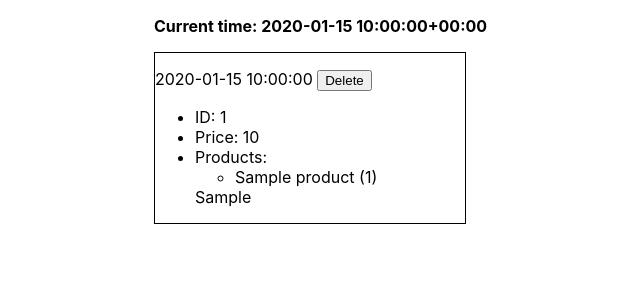
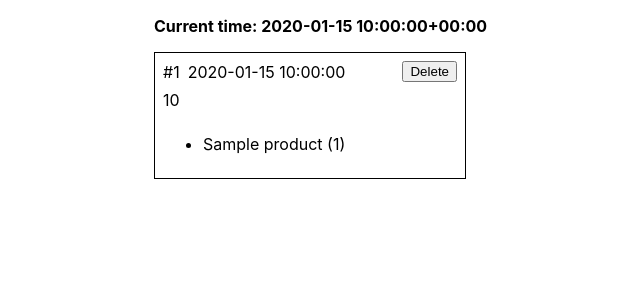
Before and after one commit to shinycore/kiosk, a Flask app: template kiosk/server/templates/browse.html.j2 in a window 1280 px wide. Shown: the top 300 px of the page, without its empty margins (10-650 px from the left). Run offline with Flask 2, Linux system fonts and the light colour scheme; the template is opened without the code that fills it: most values are stand-ins (such as "Sample title", 1, 10 or a date in 2020); parts of the project's set-up code (start-up, migrations or seed data) failed here and were passed over.

Commit message:
Set up grid for single card

```diff
--- a/kiosk/server/templates/browse.html.j2
+++ b/kiosk/server/templates/browse.html.j2
@@ -11,20 +11,15 @@
     <main>
         {% for entry in entries %}
             <section id="entry{{ entry.id }}">
-                <p>{{ entry.date }}
-                    <button onclick="del({{ entry.id }})">Delete</button>
-                </p>
-                <ul>
-                    <li>ID: {{ entry.id }}</li>
-                    <li>Price: {{ entry.price }}</li>
-                    <li>Products:
-                        <ul>
-                            {% for pid, product in entry.products %}
-                                <li>{{ product }} ({{ pid }})</li>
-                            {% endfor %}
-                        </ul>
-                        {{ entry.product_ids }}
-                    </li>
+                <span class="entry-id">#{{ entry.id }}</span>
+                <span class="entry-date">{{ entry.date }}</span>
+                <button class="entry-button" onclick="del({{ entry.id }})">Delete</button>
+                <span class="entry-price">{{ entry.price }}</span>
+
+                <ul class="entry-products">
+                    {% for pid, product in entry.products %}
+                        <li>{{ product }} ({{ pid }})</li>
+                    {% endfor %}
                 </ul>
             </section>
         {% endfor %}
--- a/kiosk/server/templates/style.css.j2
+++ b/kiosk/server/templates/style.css.j2
@@ -12,6 +12,40 @@ main {
 
 section {
     border: 1px solid black;
+    column-gap: 8px;
+    display: grid;
+    grid-template-areas:
+        "entry-id entry-date entry-button"
+        "entry-price entry-price entry-price"
+        "entry-products entry-products entry-products";
+    grid-template-columns: min-content auto min-content;
+    grid-template-rows: min-content min-content auto;
+    padding: 8px;
+    row-gap: 8px;
+}
+
+.entry-button {
+    grid-area: entry-button;
+}
+
+.entry-date {
+    grid-area: entry-date;
+}
+
+.entry-id {
+    grid-area: entry-id;
+}
+
+.entry-price {
+    grid-area: entry-price;
+}
+
+.entry-products {
+    grid-area: entry-products;
+}
+
+.entry-button, .entry-date, .entry-id {
+    align-self: center;
 }
 
 @media (min-width: 360px) {
```
